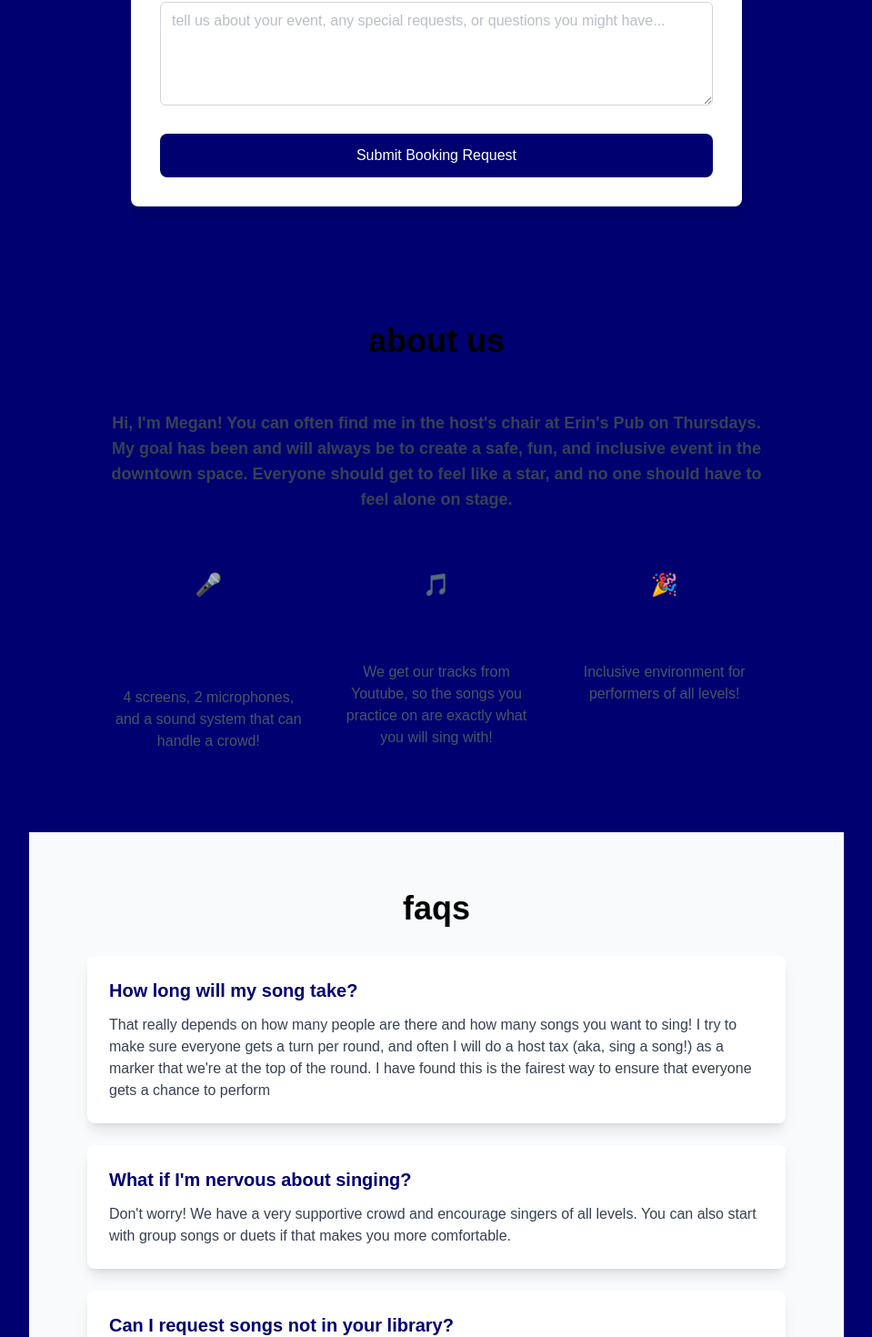
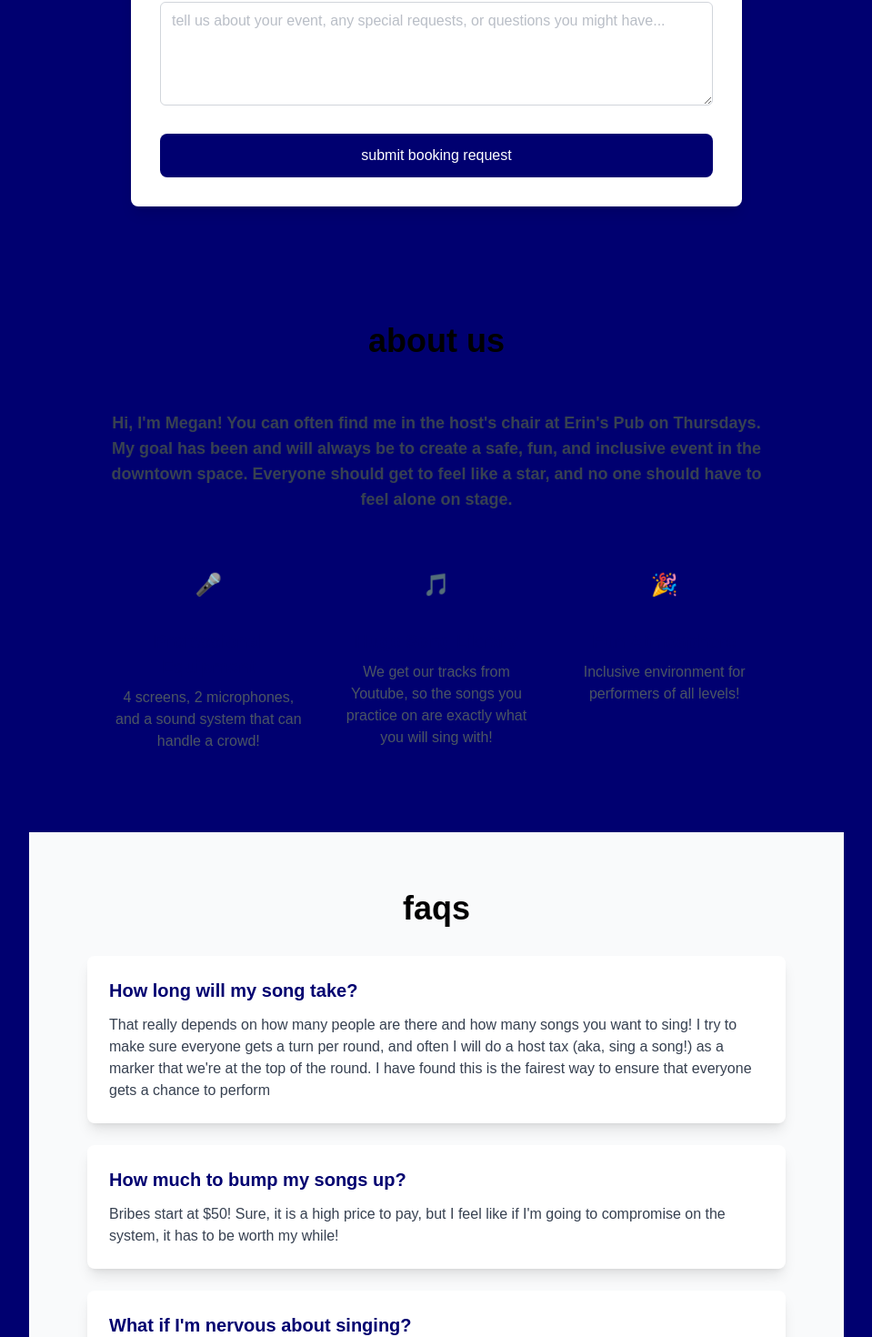
Before and after one commit to mpartificer/karaoke-with-megan-website, a React (Vite) app: page / in a window 1280 px wide. Shown: the part 2744-4214 px from the top of the page at 91% size, without its empty margins (160-1119 px from the left). Built offline with nearby package versions, Linux system fonts and the light colour scheme.

Commit message:
Made some small verbiage changes

```diff
--- a/src/App.jsx
+++ b/src/App.jsx
@@ -235,6 +235,16 @@
                 </div>
                 <div className="bg-white rounded-lg shadow-lg p-6">
                   <h3 className="text-xl font-semibold text-primary mb-3">
+                    How much to bump my songs up?{" "}
+                  </h3>
+                  <p className="text-gray-700">
+                    Bribes start at $50! Sure, it is a high price to pay, but I
+                    feel like if I'm going to compromise on the system, it has
+                    to be worth my while!
+                  </p>
+                </div>
+                <div className="bg-white rounded-lg shadow-lg p-6">
+                  <h3 className="text-xl font-semibold text-primary mb-3">
                     What if I'm nervous about singing?
                   </h3>
                   <p className="text-gray-700">
--- a/src/components/BookingForm.jsx
+++ b/src/components/BookingForm.jsx
@@ -210,7 +210,7 @@
           disabled={isSubmitting}
           className="w-full bg-primary text-white px-8 py-3 rounded-lg hover:bg-opacity-90 transition-colors disabled:opacity-50 disabled:cursor-not-allowed"
         >
-          {isSubmitting ? "Sending Request..." : "Submit Booking Request"}
+          {isSubmitting ? "sending request..." : "submit booking request"}
         </button>
       </form>
     </div>
```
